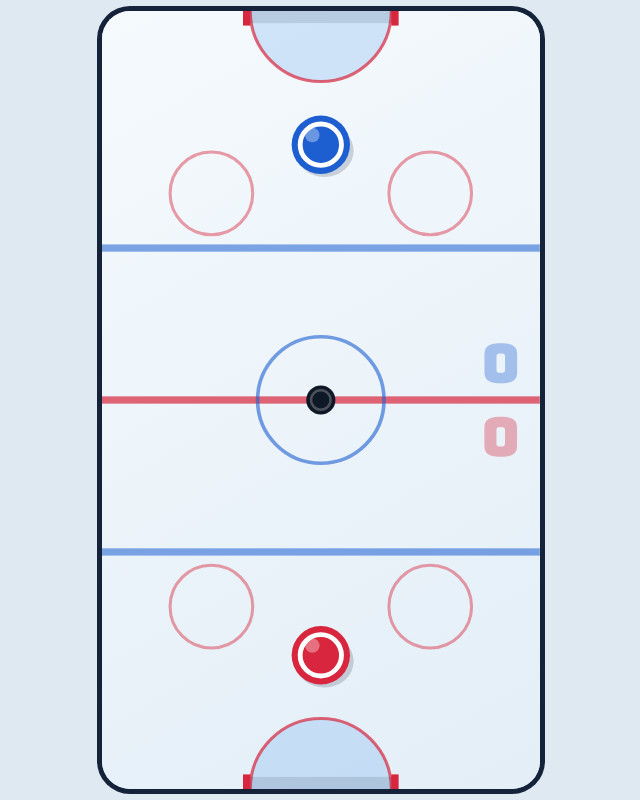
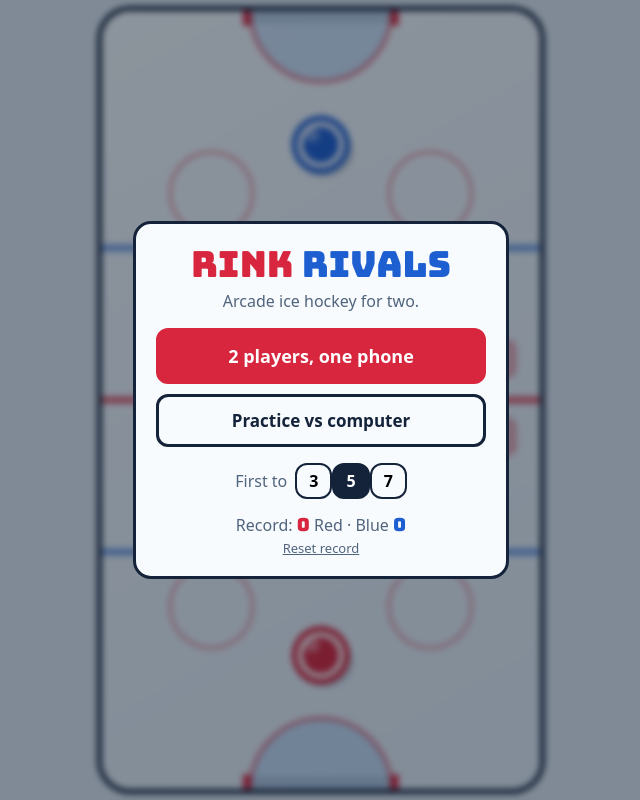
Before and after one commit to MGanoub/rink-rivals, a plain HTML site: page index.html in a window 1280 px wide. Shown: the whole page, without its empty margins (319-959 px from the left). Drawn offline with Linux system fonts and the light colour scheme.

Commit message:
add ai :/

```diff
--- a/css/style.css
+++ b/css/style.css
@@ -14,9 +14,136 @@ body {
   display: flex;
   align-items: center;
   justify-content: center;
+  position: relative;
 }
 canvas {
   display: block;
   border-radius: 28px;
   box-shadow: 0 0 0 5px #14233a;
 }
+
+.overlay {
+  position: absolute;
+  inset: 0;
+  display: flex;
+  align-items: center;
+  justify-content: center;
+  background: rgba(13, 23, 38, 0.45);
+  backdrop-filter: blur(3px);
+  touch-action: auto;
+}
+.hidden {
+  display: none !important;
+}
+.card {
+  background: #f7fbfe;
+  border: 3px solid #14233a;
+  border-radius: 18px;
+  padding: 22px 20px 18px;
+  width: min(88%, 330px);
+  text-align: center;
+  font-family: system-ui, sans-serif;
+  color: #14233a;
+}
+h1,
+.big {
+  font-family: Bungee, Impact, sans-serif;
+  font-weight: 400;
+  margin: 0;
+  line-height: 1;
+}
+h1 {
+  font-size: 36px;
+}
+h1 .r {
+  color: #d7263d;
+}
+h1 .b {
+  color: #1d5fd1;
+}
+.big {
+  font-size: 40px;
+  margin-bottom: 6px;
+}
+.sub {
+  color: #51647d;
+  margin: 8px 0 16px;
+}
+button {
+  font: inherit;
+  font-weight: 700;
+  cursor: pointer;
+  border-radius: 12px;
+  border: 3px solid #14233a;
+}
+.primary {
+  display: block;
+  width: 100%;
+  padding: 13px;
+  margin-top: 10px;
+  font-size: 18px;
+  background: #d7263d;
+  color: #fff;
+  border-color: #d7263d;
+}
+.secondary {
+  display: block;
+  width: 100%;
+  padding: 12px;
+  margin-top: 10px;
+  font-size: 17px;
+  background: transparent;
+  color: #14233a;
+}
+.row {
+  display: flex;
+  gap: 8px;
+  justify-content: center;
+  align-items: center;
+  margin-top: 16px;
+  color: #51647d;
+}
+.seg button {
+  padding: 5px 12px;
+  background: transparent;
+  border-width: 2px;
+}
+.seg button.on {
+  background: #14233a;
+  color: #fff;
+}
+.tally {
+  margin: 14px 0 0;
+  color: #51647d;
+}
+.tally b {
+  font-family: Bungee, sans-serif;
+  font-weight: 400;
+  font-size: 18px;
+}
+.rd {
+  color: #d7263d;
+}
+.bl {
+  color: #1d5fd1;
+}
+.link {
+  background: none;
+  border: none;
+  color: #51647d;
+  text-decoration: underline;
+  font-weight: 500;
+  font-size: 13px;
+}
+#leave {
+  position: absolute;
+  left: 14px;
+  top: 50%;
+  transform: translateY(-50%);
+  width: 40px;
+  height: 40px;
+  border-radius: 50%;
+  background: #f7fbfe;
+  padding: 0;
+  border-width: 2px;
+}
--- a/index.html
+++ b/index.html
@@ -8,7 +8,35 @@
 <link rel="stylesheet" href="css/style.css">
 </head>
 <body>
-<div id="wrap"><canvas id="c"></canvas></div>
+<div id="wrap">
+  <canvas id="c"></canvas>
+  <button id="leave" class="hidden" aria-label="Leave game">✕</button>
+
+  <div id="menu" class="overlay">
+    <div class="card">
+      <h1><span class="r">Rink</span> <span class="b">Rivals</span></h1>
+      <p class="sub">Arcade ice hockey for two.</p>
+      <button class="primary" id="btn2p">2 players, one phone</button>
+      <button class="secondary" id="btnCpu">Practice vs computer</button>
+      <div class="row">First to
+        <span class="seg" id="seg">
+          <button data-n="3">3</button><button data-n="5" class="on">5</button><button data-n="7">7</button>
+        </span>
+      </div>
+      <p class="tally">Record: <b class="rd" id="recR">0</b> Red · Blue <b class="bl" id="recB">0</b>
+        <br><button class="link" id="resetRec">Reset record</button></p>
+    </div>
+  </div>
+
+  <div id="over" class="overlay hidden">
+    <div class="card">
+      <div class="big" id="winText">Red wins</div>
+      <p class="sub" id="finalScore">5–3</p>
+      <button class="primary" id="btnRematch">Rematch</button>
+      <button class="secondary" id="btnMenu">Back to menu</button>
+    </div>
+  </div>
+</div>
 <script type="module"src="js/main.js"></script>
 </body>
 </html>
--- /dev/null
+++ b/js/game/ai.js
@@ -0,0 +1,40 @@
+import { RW, RH, SR, PR } from "../config.js";
+import { puck, players } from "./state.js";
+import { clampHalf } from "./physics.js";
+
+// the AI only chooses a target, exactly like a finger would
+export function cpuThink() {
+  const c = players[1];
+  let tx, ty;
+
+  if (puck.y < RH / 2 + 10) {
+    // puck on my side → attack. Direction from the puck to Red's goal:
+    let dx = RW / 2 - puck.x,
+      dy = RH - puck.y;
+    const d = Math.hypot(dx, dy) || 1;
+    dx /= d;
+    dy /= d;
+
+    // the spot just "behind" the puck, lined up with the goal
+    const bx = puck.x - dx * (SR + PR),
+      by = puck.y - dy * (SR + PR);
+
+    if (c.y > puck.y - 4) {
+      // I'm on the wrong side of the puck → go around it, not through it
+      tx = bx + (c.x < puck.x ? -SR * 1.4 : SR * 1.4);
+      ty = by - 14;
+    } else if (Math.hypot(c.x - bx, c.y - by) > 16) {
+      tx = bx;
+      ty = by; // get into shooting position
+    } else {
+      tx = puck.x + dx * 30;
+      ty = puck.y + dy * 30; // in position → shoot through it
+    }
+  } else {
+    // puck on Red's side → defend: shadow the puck in front of my goal
+    tx = RW / 2 + (puck.x - RW / 2) * 0.55;
+    ty = 85;
+  }
+
+  [c.tx, c.ty] = clampHalf(1, tx, ty);
+}
--- a/js/game/input.js
+++ b/js/game/input.js
@@ -1,6 +1,6 @@
 import { cvs, view } from "../canvas.js";
 import { RH } from "../config.js";
-import { players } from "./state.js";
+import { players, game, playing } from "./state.js";
 import { clampHalf } from "./physics.js";
 import { ensureAudio } from "../audio.js";
 
@@ -20,10 +20,11 @@ function aim(i, w) {
 }
 
 function onDown(e) {
+  if (!playing()) return;
   e.preventDefault();
   ensureAudio();
   const w = toWorld(e);
-  const i = w.y > RH / 2 ? 0 : 1; // which half did the finger land in?
+  const i = game.role === "cpu" ? 0 : w.y > RH / 2 ? 0 : 1;
   const p = players[i];
   if (p.ptr !== null && p.ptr !== e.pointerId) return; // that player already has a finger down
 
--- a/js/game/physics.js
+++ b/js/game/physics.js
@@ -122,17 +122,19 @@ export function clampHalf(i, x, y) {
 }
 
 function stepPlayer(p, i, dt) {
-  const active = p.ptr !== null;
+  const isCpu = game.role === "cpu" && i === 1;
+  const active = p.ptr !== null || isCpu;
+  const maxV = isCpu ? 560 : MAX_SKATE; // difficulty knob
   let dvx = 0,
-    dvy = 0; // desired velocity
+    dvy = 0;
 
   if (active) {
     dvx = (p.tx - p.x) * SKATE_PULL; // further away → want to go faster
     dvy = (p.ty - p.y) * SKATE_PULL;
     const m = Math.hypot(dvx, dvy);
-    if (m > MAX_SKATE) {
-      dvx *= MAX_SKATE / m;
-      dvy *= MAX_SKATE / m;
+    if (m > maxV) {
+      dvx *= maxV / m;
+      dvy *= maxV / m;
     }
   }
 
--- a/js/game/rules.js
+++ b/js/game/rules.js
@@ -1,6 +1,8 @@
 import { RW, RH } from "../config.js";
 import { puck, trail, game, players } from "./state.js";
 import { horn } from "../audio.js";
+
+export const hooks = { onGameOver: null };
 
 export function faceoff(conceder) {
   const [red, blue] = players;
@@ -33,11 +35,25 @@ export function scored(by) {
   } catch (e) {}
 }
 
+export function startLocal(role) {
+  game.role = role;
+  players[1].name = role === "cpu" ? "Computer" : "Blue";
+  game.score = [0, 0];
+  game.goalBy = -1;
+  faceoff(-1);
+  game.mode = "play";
+}
+
 export function tickGoal(dt) {
   game.goalT += dt;
   game.pauseT -= dt;
   if (game.pauseT <= 0) {
-    faceoff(1 - game.goalBy);
-    game.mode = "play";
+    if (game.score[game.goalBy] >= game.target) {
+      game.mode = "over";
+      hooks.onGameOver?.(); // tell the UI; rules don't know HTML exists
+    } else {
+      faceoff(1 - game.goalBy);
+      game.mode = "play";
+    }
   }
 }
--- a/js/game/state.js
+++ b/js/game/state.js
@@ -5,16 +5,39 @@ export const puck = { x: RW / 2, y: RH / 2, vx: 0, vy: 0 };
 export const trail = [];
 
 export const game = {
-  mode: "play", // 'play' | 'goal'
+  role: "none", // 'none' | 'local' | 'cpu'
+  mode: "menu", // 'play' | 'goal'
   score: [0, 0], // [red, blue]
   goalBy: -1, // who scored last
   goalT: 0, // seconds since the goal (for the animation)
   pauseT: 0, // seconds left before the faceoff
 };
 
+export const playing = () => game.mode === "play" || game.mode === "goal";
+
 // tx, ty is where the player wants to go (their finger).
 // ptr is the id of the finger controlling this skater, or null if no finger is down.
 export const players = [
-    { name: "Red", color: RED, x: RW/2, y: RH -110, vx:0, vy:0, tx: RW/2, ty: RH -110, ptr: null },
-    { name: "Blue", color: BLUE, x: RW/2, y: 110, vx:0, vy:0, tx: RW/2, ty: 110, ptr: null },
+  {
+    name: "Red",
+    color: RED,
+    x: RW / 2,
+    y: RH - 110,
+    vx: 0,
+    vy: 0,
+    tx: RW / 2,
+    ty: RH - 110,
+    ptr: null,
+  },
+  {
+    name: "Blue",
+    color: BLUE,
+    x: RW / 2,
+    y: 110,
+    vx: 0,
+    vy: 0,
+    tx: RW / 2,
+    ty: 110,
+    ptr: null,
+  },
 ];
--- a/js/main.js
+++ b/js/main.js
@@ -2,22 +2,25 @@ import { resize } from "./canvas.js";
 import { render } from "./render/renderer.js";
 import { update } from "./game/physics.js";
 import { initInput } from "./game/input.js";
-import { faceoff } from "./game/rules.js";
+import { initScreens } from "./ui/screens.js";
+import { cpuThink } from "./game/ai.js";
+import { game, playing } from "./game/state.js";
 
 resize();
 window.addEventListener("resize", resize);
 initInput();
-faceoff(-1); // puck in the exact center, skaters in position
+initScreens();
 
 let last = performance.now();
-
 function loop(now) {
-  // dt = seconds since the last frame; capped so a lag spike can't teleport things
   const dt = Math.min(1 / 30, (now - last) / 1000);
   last = now;
 
-  update(dt);
-  render();
-  requestAnimationFrame(loop); // ask the browser to call us again next frame
+  if (playing()) {
+    if (game.role === "cpu" && game.mode === "play") cpuThink();
+    update(dt);
+  }
+  render(); // always draw, so the rink shows behind menus
+  requestAnimationFrame(loop);
 }
 requestAnimationFrame(loop);
--- a/js/render/hud.js
+++ b/js/render/hud.js
@@ -16,12 +16,18 @@ export function drawScore() {
 
   // Blue sits on the other side of the phone, so rotate 180°
   ctx.save();
-  ctx.fillStyle = BLUE;
-  ctx.translate(RW - 16, RH / 2 - 34);
-  ctx.rotate(Math.PI);
-  ctx.textAlign = "left";
-  ctx.fillText(game.score[1], 0, 0);
-  ctx.restore();
+  if (game.role === "local") {
+    // Blue is across the table → upside down
+    ctx.save();
+    ctx.translate(RW - 16, RH / 2 - 34);
+    ctx.rotate(Math.PI);
+    ctx.textAlign = "left";
+    ctx.fillText(game.score[1], 0, 0);
+    ctx.restore();
+  } else {
+    // one person holding the phone → upright
+    ctx.fillText(game.score[1], RW - 16, RH / 2 - 30);
+  }
 
   ctx.globalAlpha = 1;
 }
@@ -47,5 +53,5 @@ export function drawGoal() {
     ctx.restore();
   };
   draw(RH * 0.72, 0); // for the bottom player
-  draw(RH * 0.28, Math.PI); // upside down for the top player
+  if (game.role === "local") draw(RH * 0.28, Math.PI);
 }
--- /dev/null
+++ b/js/ui/screens.js
@@ -0,0 +1,91 @@
+import { game, players } from "../game/state.js";
+import { startLocal, faceoff, hooks } from "../game/rules.js";
+import { ensureAudio } from "../audio.js";
+
+const $ = (id) => document.getElementById(id);
+const SCREENS = ["menu", "over"];
+
+// show one screen; null = no screen (playing), which shows the leave button
+export function show(id) {
+  SCREENS.forEach((s) => $(s).classList.toggle("hidden", s !== id));
+  $("leave").classList.toggle("hidden", id !== null);
+}
+
+// same-phone record, saved in the browser
+function loadRecord() {
+  try {
+    const r = JSON.parse(localStorage.getItem("rinkrivals-record"));
+    if (r && typeof r.r === "number") return r;
+  } catch (e) {}
+  return { r: 0, b: 0 };
+}
+function saveRecord() {
+  try {
+    localStorage.setItem("rinkrivals-record", JSON.stringify(record));
+  } catch (e) {}
+}
+let record = loadRecord();
+function showRecord() {
+  $("recR").textContent = record.r;
+  $("recB").textContent = record.b;
+}
+
+function start(role) {
+  ensureAudio();
+  startLocal(role);
+  show(null);
+}
+
+function toMenu() {
+  game.role = "none";
+  game.mode = "menu";
+  faceoff(-1);
+  showRecord();
+  show("menu");
+}
+
+function showOver() {
+  const w = game.score[0] > game.score[1] ? 0 : 1;
+  if (game.role === "local") {
+    if (w === 0) record.r++;
+    else record.b++;
+    saveRecord();
+  }
+  const text =
+    game.role === "cpu"
+      ? w === 0
+        ? "You win"
+        : "Computer wins"
+      : players[w].name + " wins";
+  $("winText").textContent = text;
+  $("winText").style.color = players[w].color;
+  $("finalScore").textContent = `${game.score[0]}–${game.score[1]}`;
+  show("over");
+}
+
+export function initScreens() {
+  // "first to" buttons
+  document.querySelectorAll("#seg button").forEach((b) =>
+    b.addEventListener("click", () => {
+      document
+        .querySelectorAll("#seg button")
+        .forEach((x) => x.classList.remove("on"));
+      b.classList.add("on");
+      game.target = +b.dataset.n; // + turns the string "5" into the number 5
+    }),
+  );
+
+  $("btn2p").onclick = () => start("local");
+  $("btnCpu").onclick = () => start("cpu");
+  $("btnRematch").onclick = () => start(game.role);
+  $("btnMenu").onclick = toMenu;
+  $("leave").onclick = toMenu;
+  $("resetRec").onclick = () => {
+    record = { r: 0, b: 0 };
+    saveRecord();
+    showRecord();
+  };
+
+  hooks.onGameOver = showOver; // subscribe to the rules' "event"
+  toMenu();
+}
```
